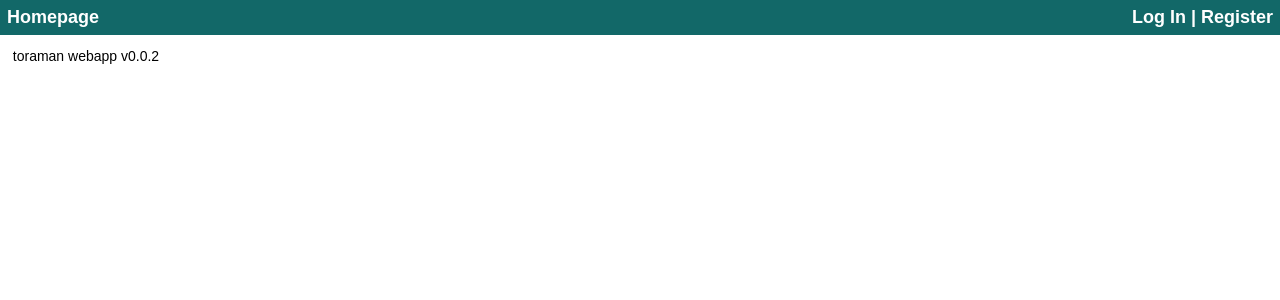
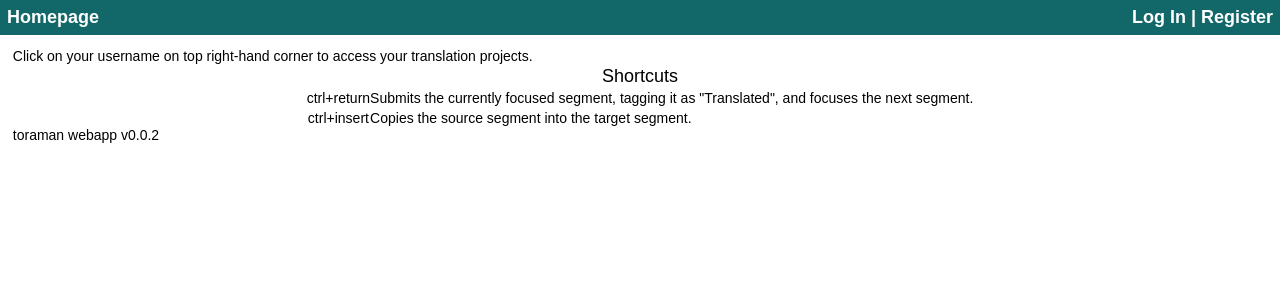
Before and after one commit to toramanPRO/toraman_webapp, a Django app: page / in a window 1280 px wide. Shown: the top 300 px of the page. Run offline with Django 3.2, Linux system fonts and the light colour scheme.

Commit message:
added basic instructions to homepage.html

```diff
--- a/www/templates/homepage.html
+++ b/www/templates/homepage.html
@@ -7,6 +7,30 @@
 
 {% block body %}
     <main>
-        toraman webapp v{{version_number}}
+        <p>Click on your username on top right-hand corner to access your translation projects.</p>
+        <table id="shortcuts" cellspacing="0">
+            <tr>
+                <th colspan="2" id="title">
+                    <h4>Shortcuts</h4>
+                </th>
+            </tr>
+            <tr>
+                <th>
+                    <p>ctrl+return</p>
+                </th>
+                <td>
+                    <p>Submits the currently focused segment, tagging it as "Translated", and focuses the next segment.</p>
+                </td>
+            </tr>
+            <tr>
+                <th>
+                    <p>ctrl+insert</p>
+                </th>
+                <td>
+                    <p>Copies the source segment into the target segment.</p>
+                </td>
+            </tr>
+        </table>
+        <p id="version_number">toraman webapp v{{version_number}}</p>
     </main>
 {% endblock %}
```
